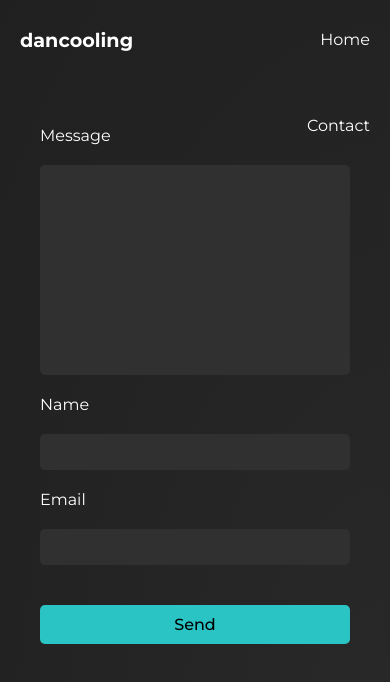
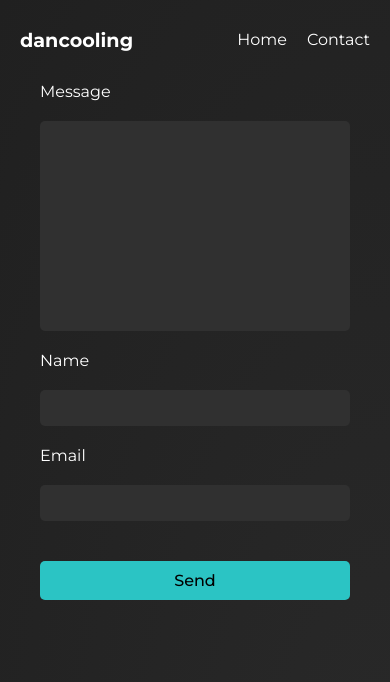
Before and after one commit to danstudio15/gatsby-portfolio, a Gatsby site: page /contact in a window 390 px wide. Built offline with nearby package versions, Linux system fonts and the light colour scheme; Gatsby itself is replaced by a stand-in of ours.

Commit message:
Better responsiveness with flexbox

```diff
--- a/src/components/Navbar.js
+++ b/src/components/Navbar.js
@@ -16,7 +16,9 @@ const Navbar = () => {
 
   return (
     <nav>
-      <Link className='title' to="/">{ title }</Link>
+      <div className='title'>
+        <Link to="/">{ title }</Link>
+      </div>
       <div className="links">
         <Link to="/">Home</Link>
         <Link to="/contact">Contact</Link>
--- a/src/styles/global.css
+++ b/src/styles/global.css
@@ -25,30 +25,32 @@ p {
   max-width: 1200px;
   margin: 0 auto;
   padding: 0 20px;
+
 }
+
 nav {
-  display: grid;
-  grid-template-columns: 3fr 2fr;
+  display: flex;
+  justify-content: space-between;
   min-height: 40px;
   margin: 20px 0;
 }
-nav .title {
+
+nav div {
+  display: inline-block;
+  line-height: 40px;
+  text-align: justify;
+}
+
+nav .title a {
   font-size: clamp(1.2em, 2vw, 1.5em);
   font-weight: bold;
-  line-height: 40px;
 }
-nav .links {
-  display: inline-block;
-  text-align: right;
+
+nav .links a {
+  margin-left: 20px;
+  font-weight: 400;
 }
-nav .links a {
-  display: inline-block;
-  height: 100%;
-  margin-left: 20px;
-  line-height: 40px;
-  font-weight: 400;
-  border-bottom: 3px solid transparent;
-}
+
 nav .links a:hover {
   border-color: white;
 }
```
